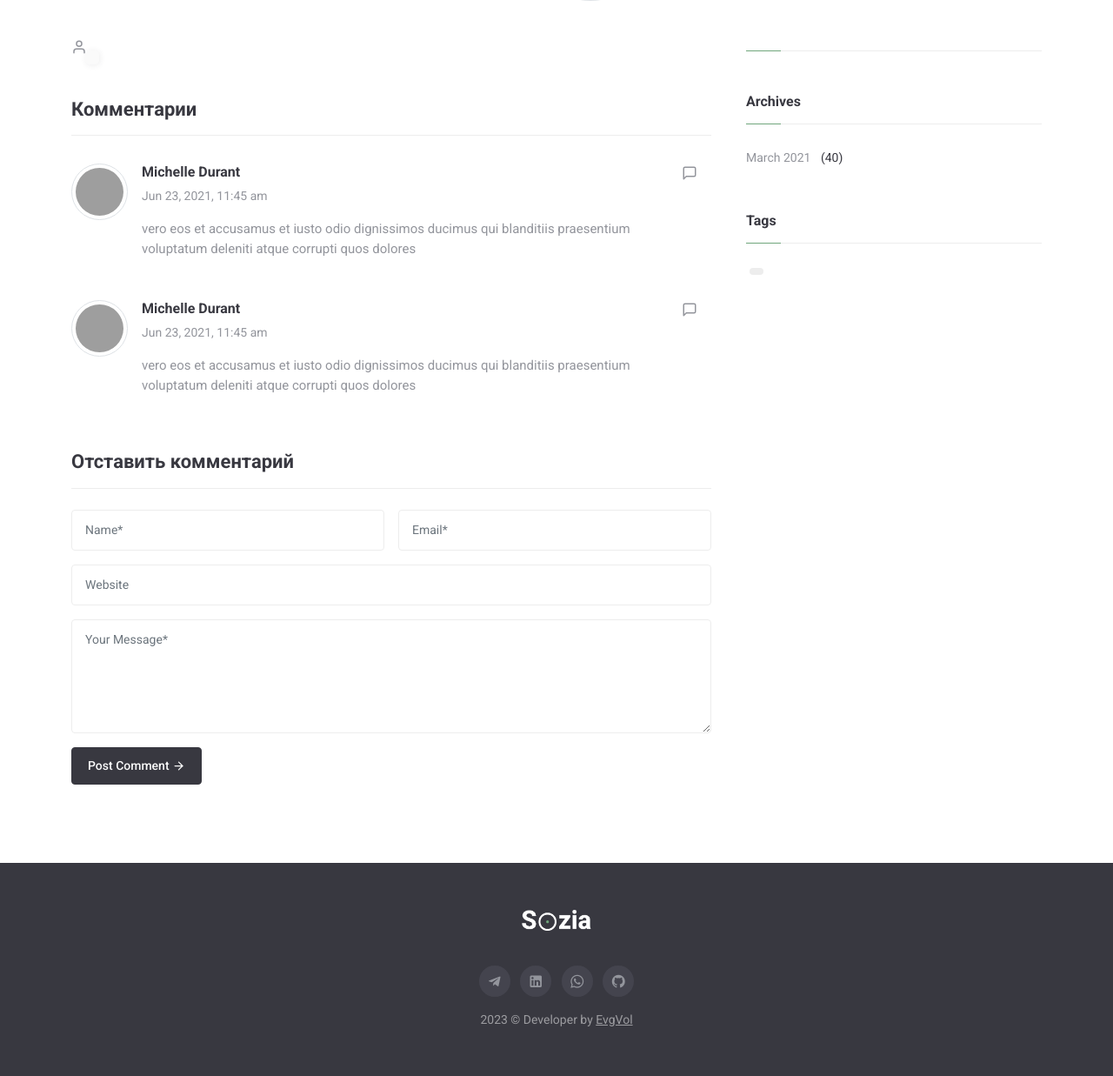
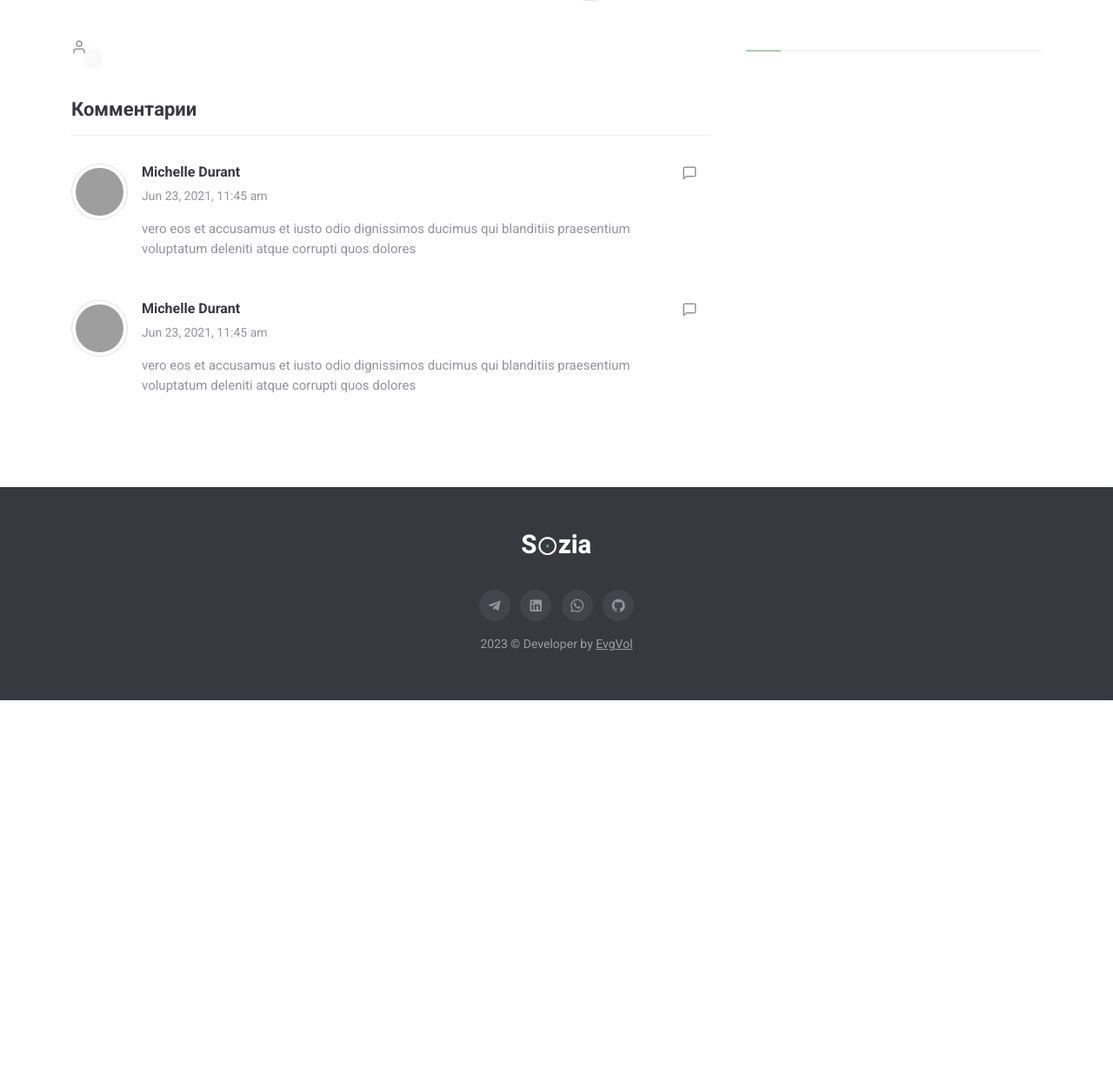
Before and after one commit to EvgVol/rent_play, a Django app: template backend/templates/blog/single-post.html in a window 1280 px wide. Shown: the part 148-1385 px from the top of the page at 87% size. After the commit the page ends 953 px from the top, so only its background shows below. Run offline with Django 4.2, Linux system fonts and the light colour scheme; the template is opened without the code that fills it, so the values that code supplies are empty; some libraries are stand-ins or nearby versions; grey boxes are pictures that could not be loaded.

Commit message:
update templates

```diff
--- a/backend/templates/blog/single-post.html
+++ b/backend/templates/blog/single-post.html
@@ -11,9 +11,10 @@
           <h6 class="fs-22 fw-semibold border-bottom pb-3 mt-5">Комментарии</h6>
           {% include 'blog/includes/comment.html' %}
           {% include 'blog/includes/comment.html' %}
-
+          {% if user.is_authenticated %}
           <h6 class="fs-22 fw-semibold border-bottom pb-3 mt-5">Отставить комментарий</h6>
-          {% include 'blog/includes/post-comment.html' %}
+            {% include 'blog/includes/post-comment.html' %}
+          {% endif %}
 
         </article>
 
@@ -33,26 +34,6 @@
                   {{ post.game.description }}
                 </p>
               </div>
-
-              <div class="mt-5">
-                <div class="sd-title mt-4">
-                      <h6 class="border-bottom pb-3 mb-0">Archives</h6>
-                  </div>
-                  <ul class="list-unstyled my-4">
-                      {% include 'blog/includes/archive.html' %}
-
-                  </ul>
-              </div>
-
-            <div class="mt-5">
-              <div class="sd-title mt-4">
-                <h6 class="border-bottom pb-3 mb-0">Tags</h6>
-              </div>
-              <div class="tagcloud py-4">
-                {% include 'blog/includes/tag.html' %}
-              </div>
-            </div>
-          </div>
         </div>
     </div>
   </div>
```
Also changed, not shown: backend/db.sqlite3.
